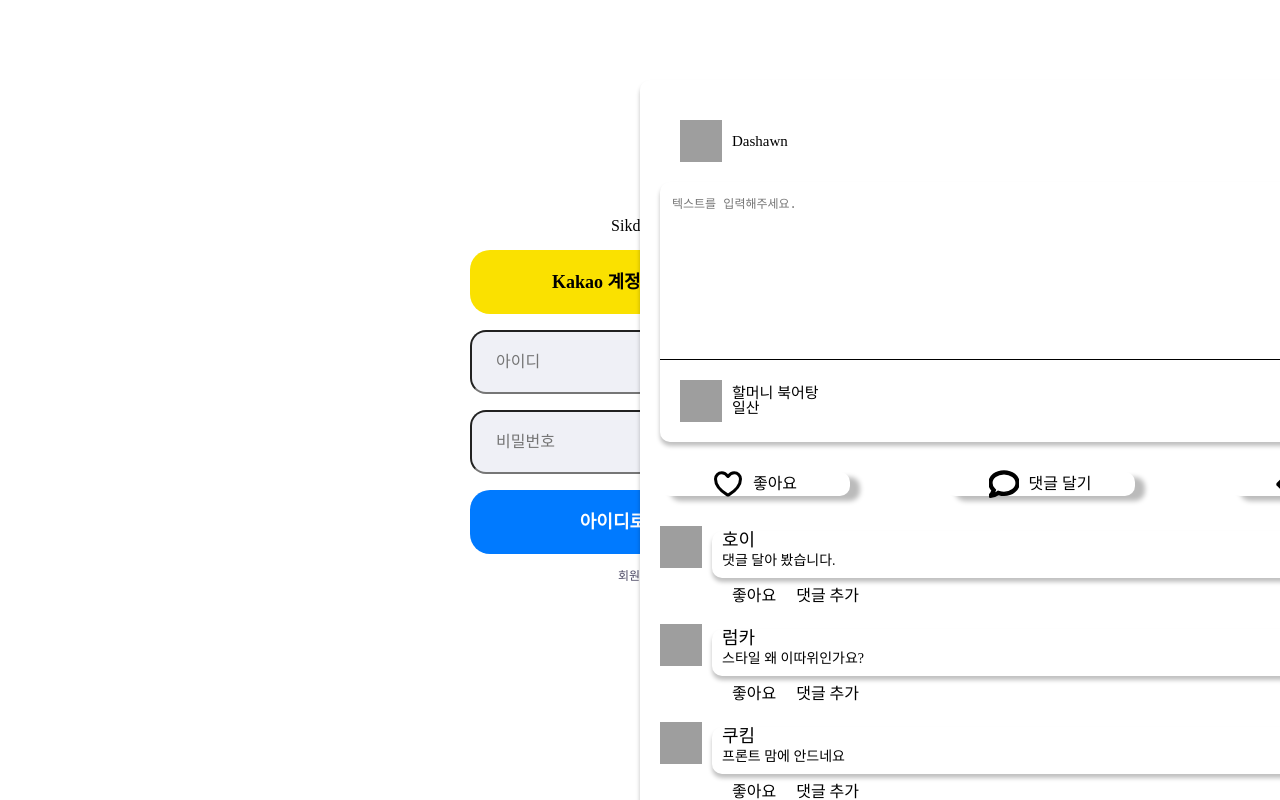
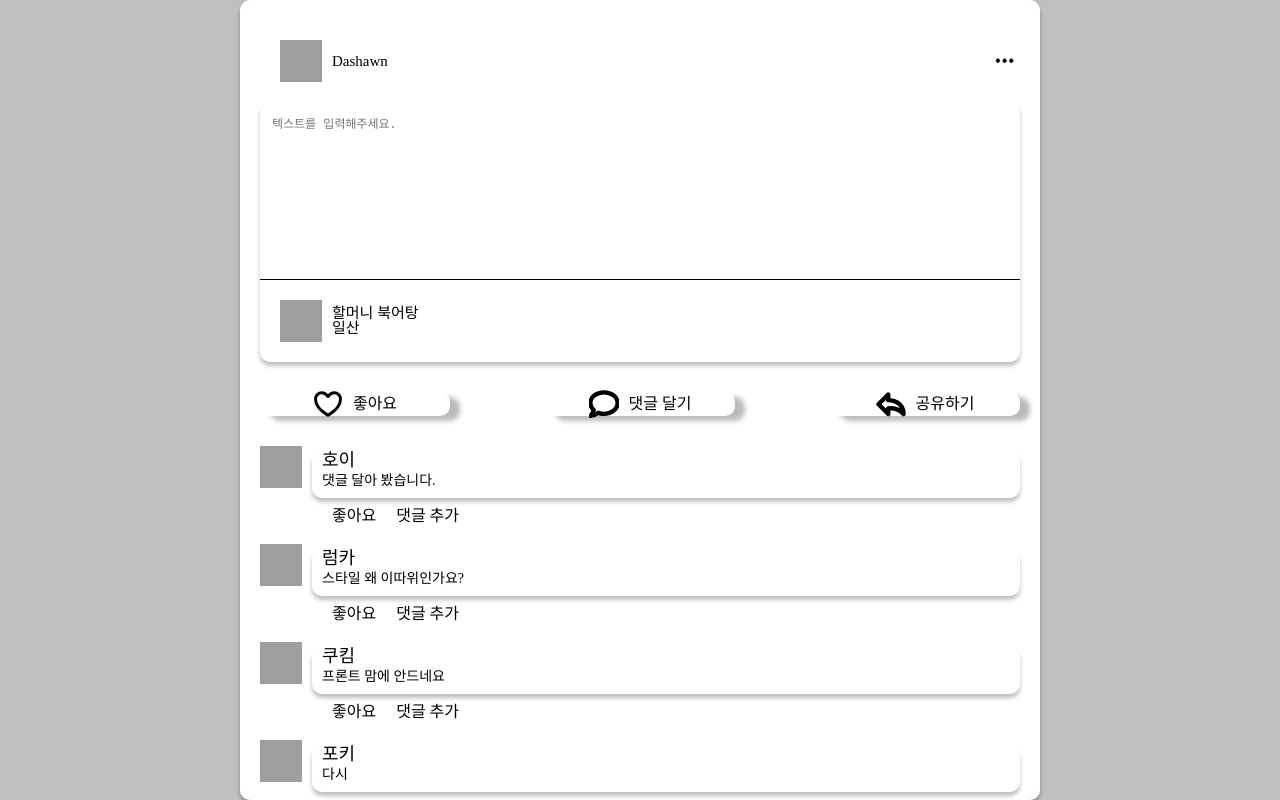
Before and after one commit to jjik-muk/sikdorak, a React (Create React App) app in the folder fe/: page / in a window 1280 px wide. Both pictures are taken after a click on the element "아이디로 로그인". Built offline with nearby package versions, Linux system fonts and the light colour scheme; grey boxes are pictures that could not be loaded.

Commit message:
feat: :sparkles: 모달 Dim 처리 및 중앙 정렬

```diff
--- a/fe/src/common/Portal/Portal.styled.ts
+++ b/fe/src/common/Portal/Portal.styled.ts
@@ -2,18 +2,35 @@ import styled from 'styled-components';
 import { flexLayoutMixin } from 'utils/utils';
 
 export const Modal = styled.div`
+  position: fixed;
   ${() => flexLayoutMixin('', 'center', 'center')}
-  position: fixed;
-  left: 50%;
-  top: 10%;
+  top: 0;
+  left: 0;
+  right: 0;
+  bottom: 0;
 `;
 
 export const Background = styled.div`
+  position: relative;
+  width: 800px;
   height: 800px;
-  width: 800px;
   padding: 20px;
   background-color: #fff;
   border-radius: 10px;
   box-shadow: 0px 4px 4px rgba(0, 0, 0, 0.25);
   overflow: auto;
+  z-index: 100;
 `;
+
+export const Dim = styled.div`
+  width: 100vw;
+  height: 100vh;
+  position: absolute;
+  top: 0;
+  left: 0;
+  right: 0;
+  bottom: 0;
+  background-color: grey;
+  opacity: 0.5;
+  z-index: 10;
+`;
--- a/fe/src/common/Portal/Portal.tsx
+++ b/fe/src/common/Portal/Portal.tsx
@@ -1,10 +1,11 @@
 import { createPortal } from 'react-dom';
-import { Modal, Background } from './Portal.styled';
+import { Modal, Background, Dim } from './Portal.styled';
 
 export default function Portal({ children, selector }: PortalProps) {
   const element = typeof window !== 'undefined' && document.querySelector(selector);
   const ModalBackground = (
     <Modal>
+      <Dim />
       <Background>{children}</Background>
     </Modal>
   );
```
